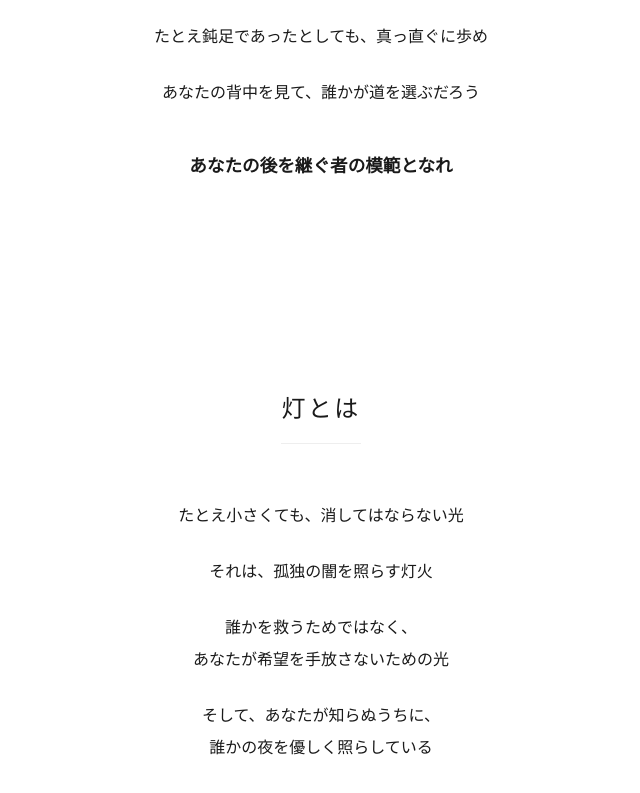
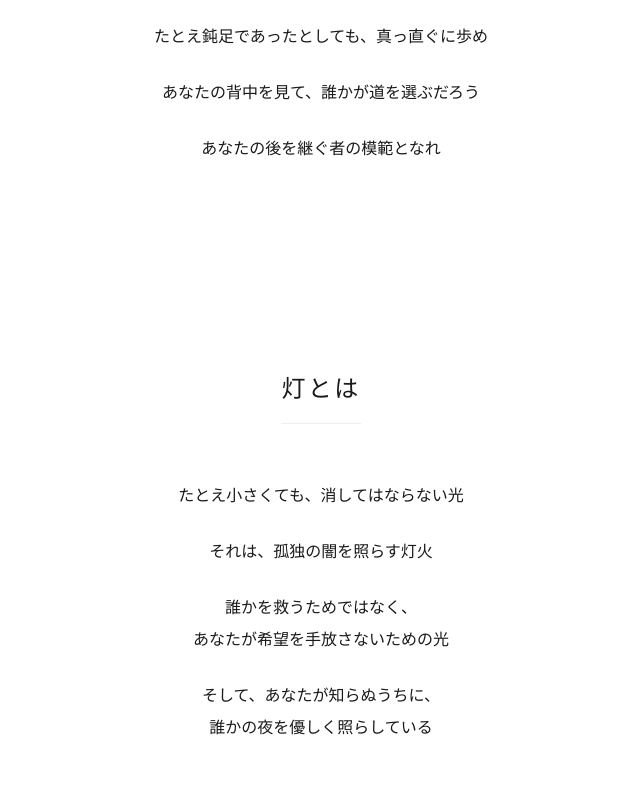
Before and after one commit to tkykmychi/the-guiding-light, a plain HTML site: page index.html in a window 1280 px wide. Shown: the part 2767-3560 px from the top of the page, without its empty margins (319-959 px from the left). Drawn offline with Linux system fonts and the light colour scheme.

Commit message:
Update index.html

```diff
--- a/index.html
+++ b/index.html
@@ -74,12 +74,6 @@
             border-top: 1px solid #eee;
             margin: 60px auto;
             width: 50px;
-        }
-
-        .last-message {
-            font-weight: bold;
-            margin-top: 40px;
-            font-size: 1.1rem;
         }
 
         footer {
@@ -169,7 +163,7 @@
         遅かれ早かれ瓦解する宿命である</p>
         <p>たとえ鈍足であったとしても、真っ直ぐに歩め</p>
         <p>あなたの背中を見て、誰かが道を選ぶだろう</p>
-        <p class="last-message">あなたの後を継ぐ者の模範となれ</p>
+        <p>あなたの後を継ぐ者の模範となれ</p>
     </section>
 
     <section>
```
